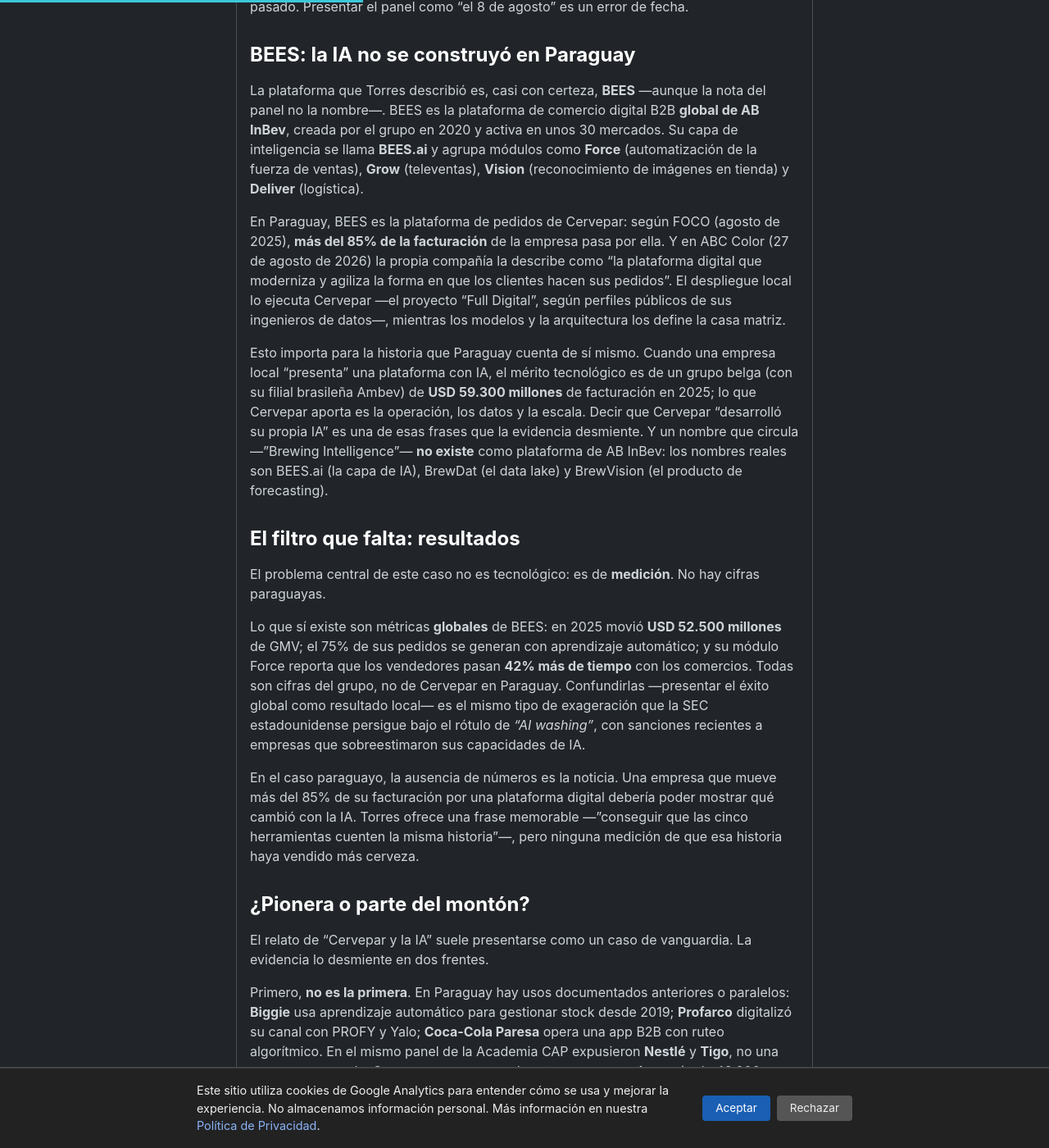
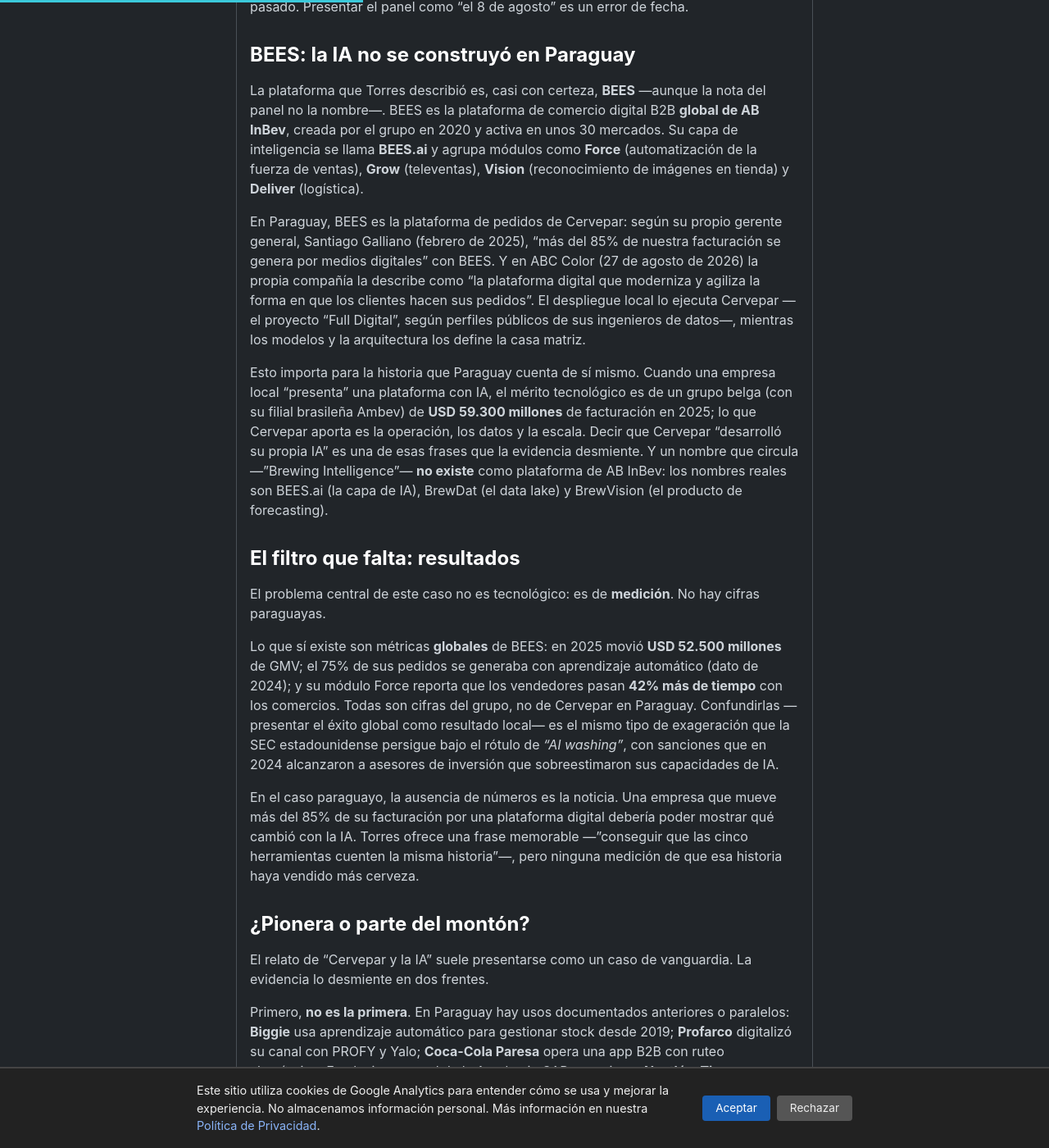
Before and after one commit to miravosqueinteresante/muchotexto.net, a Jekyll site: the page built from _posts/2026-09-26-cervepar-ia-algoritmo-vende-humano-decide.md, in a window 1280 px wide and 1400 px high, scrolled down 1620 px. Shown: the whole window at 82% size. Built offline with Jekyll 4.4.1, drawn with Linux system fonts in a browser that asks for light colours; some of the changed text lies outside the part shown.

Commit message:
Correcciones del #54 según informe de verificación final
Tres cambios, todos con fuente primaria verificada (sitio oficial de Cervepar):
- Puntos de venta: 43.000 (La Nación nov-2025, cifra no verificable en la
  serie real) -> 'más de 50.000 según comunicado propio de Cervepar (18-ago-2026)'.
- 85% de facturación por BEES: se refuerza citando directamente a Santiago
  Galliano (entonces gerente general), feb-2025: 'Más del 85% de nuestra
  facturación se genera por medios digitales' con BEES.
- 75% de pedidos por ML: se aclara que es dato de 2024 (no 2025).
- SEC 'AI washing': 'sanciones recientes' -> 'que en 2024 alcanzaron a
  asesores de inversión' (precisión temporal).
- +2 fuentes (Cervepar 18-ago-2026; Revista PLUS/Galliano 16-ene-2025).
El artículo no requirió retractación alguna.

```diff
--- a/_posts/2026-09-26-cervepar-ia-algoritmo-vende-humano-decide.md
+++ b/_posts/2026-09-26-cervepar-ia-algoritmo-vende-humano-decide.md
@@ -48,7 +48,7 @@
 
 La plataforma que Torres describió es, casi con certeza, **BEES** —aunque la nota del panel no la nombre—. BEES es la plataforma de comercio digital B2B **global de AB InBev**, creada por el grupo en 2020 y activa en unos 30 mercados. Su capa de inteligencia se llama **BEES.ai** y agrupa módulos como **Force** (automatización de la fuerza de ventas), **Grow** (televentas), **Vision** (reconocimiento de imágenes en tienda) y **Deliver** (logística).
 
-En Paraguay, BEES es la plataforma de pedidos de Cervepar: según FOCO (agosto de 2025), **más del 85% de la facturación** de la empresa pasa por ella. Y en ABC Color (27 de agosto de 2026) la propia compañía la describe como "la plataforma digital que moderniza y agiliza la forma en que los clientes hacen sus pedidos". El despliegue local lo ejecuta Cervepar —el proyecto "Full Digital", según perfiles públicos de sus ingenieros de datos—, mientras los modelos y la arquitectura los define la casa matriz.
+En Paraguay, BEES es la plataforma de pedidos de Cervepar: según su propio gerente general, Santiago Galliano (febrero de 2025), "más del 85% de nuestra facturación se genera por medios digitales" con BEES. Y en ABC Color (27 de agosto de 2026) la propia compañía la describe como "la plataforma digital que moderniza y agiliza la forma en que los clientes hacen sus pedidos". El despliegue local lo ejecuta Cervepar —el proyecto "Full Digital", según perfiles públicos de sus ingenieros de datos—, mientras los modelos y la arquitectura los define la casa matriz.
 
 Esto importa para la historia que Paraguay cuenta de sí mismo. Cuando una empresa local "presenta" una plataforma con IA, el mérito tecnológico es de un grupo belga (con su filial brasileña Ambev) de **USD 59.300 millones** de facturación en 2025; lo que Cervepar aporta es la operación, los datos y la escala. Decir que Cervepar "desarrolló su propia IA" es una de esas frases que la evidencia desmiente. Y un nombre que circula —"Brewing Intelligence"— **no existe** como plataforma de AB InBev: los nombres reales son BEES.ai (la capa de IA), BrewDat (el data lake) y BrewVision (el producto de forecasting).
 
@@ -56,7 +56,7 @@
 
 El problema central de este caso no es tecnológico: es de **medición**. No hay cifras paraguayas.
 
-Lo que sí existe son métricas **globales** de BEES: en 2025 movió **USD 52.500 millones** de GMV; el 75% de sus pedidos se generan con aprendizaje automático; y su módulo Force reporta que los vendedores pasan **42% más de tiempo** con los comercios. Todas son cifras del grupo, no de Cervepar en Paraguay. Confundirlas —presentar el éxito global como resultado local— es el mismo tipo de exageración que la SEC estadounidense persigue bajo el rótulo de *"AI washing"*, con sanciones recientes a empresas que sobreestimaron sus capacidades de IA.
+Lo que sí existe son métricas **globales** de BEES: en 2025 movió **USD 52.500 millones** de GMV; el 75% de sus pedidos se generaba con aprendizaje automático (dato de 2024); y su módulo Force reporta que los vendedores pasan **42% más de tiempo** con los comercios. Todas son cifras del grupo, no de Cervepar en Paraguay. Confundirlas —presentar el éxito global como resultado local— es el mismo tipo de exageración que la SEC estadounidense persigue bajo el rótulo de *"AI washing"*, con sanciones que en 2024 alcanzaron a asesores de inversión que sobreestimaron sus capacidades de IA.
 
 En el caso paraguayo, la ausencia de números es la noticia. Una empresa que mueve más del 85% de su facturación por una plataforma digital debería poder mostrar qué cambió con la IA. Torres ofrece una frase memorable —"conseguir que las cinco herramientas cuenten la misma historia"—, pero ninguna medición de que esa historia haya vendido más cerveza.
 
@@ -64,7 +64,7 @@
 
 El relato de "Cervepar y la IA" suele presentarse como un caso de vanguardia. La evidencia lo desmiente en dos frentes.
 
-Primero, **no es la primera**. En Paraguay hay usos documentados anteriores o paralelos: **Biggie** usa aprendizaje automático para gestionar stock desde 2019; **Profarco** digitalizó su canal con PROFY y Yalo; **Coca-Cola Paresa** opera una app B2B con ruteo algorítmico. En el mismo panel de la Academia CAP expusieron **Nestlé** y **Tigo**, no una empresa rezagada. Cervepar es un caso relevante por su **escala** —más de 43.000 puntos de venta, según La Nación (nov-2025); FOCO reportó 45.000 en ago-2025—, no por ser pionera.
+Primero, **no es la primera**. En Paraguay hay usos documentados anteriores o paralelos: **Biggie** usa aprendizaje automático para gestionar stock desde 2019; **Profarco** digitalizó su canal con PROFY y Yalo; **Coca-Cola Paresa** opera una app B2B con ruteo algorítmico. En el mismo panel de la Academia CAP expusieron **Nestlé** y **Tigo**, no una empresa rezagada. Cervepar es un caso relevante por su **escala** —llega a más de 50.000 puntos de venta, según su propio comunicado de agosto de 2026—, no por ser pionera.
 
 Segundo, el país está lejos de la vanguardia regional. El **Índice Latinoamericano de IA 2025** ubica a Paraguay en **31,20 sobre 100, puesto 14 de 19**, en la categoría **"Exploradores"** —la etiqueta oficial, no "ecosistemas incipientes" como parafrasea la prensa—. Y el dato de que "5 de cada 10 empresas paraguayas usan IA" es una **estimación sectorial** referida a la **selección de personal**, no una medición de adopción general. La transformación digital de Cervepar, presentada en un gremio de anunciantes, es un caso de **marketing de tendencia** tanto como de tecnología.
 
@@ -141,6 +141,8 @@
 21. [Yalo — Caso Profarco (PROFY)](https://www.yalo.ai/)
 22. [Forbes Paraguay — Coca-Cola Paresa y el ruteo algorítmico (1-abr-2025)](https://www.forbes.com.py/)
 23. [ABC Color — "En Paraguay, 5 de cada 10 empresas usa IA para selección de personal" (8-mar-2026)](https://www.abc.com.py/negocios/2026/03/08/en-paraguay-5-de-cada-10-empresas-usa-ia-para-seleccion-de-personal/)
+24. [Cervepar — "En el Día Internacional de la Cerveza…" (18-ago-2026)](https://cervepar.com.py/index.php/2026/08/18/en-el-dia-internacional-de-la-cerveza-cervepar-festeja-con-orgullo-nacional-y-calidad-mundial/)
+25. [Revista PLUS — Entrevista a Santiago Galliano, gerente general de Cervepar (16-ene-2025)](https://revistaplus.com.py/2025/01/16/santiago-galliano-cervepar-es-un-puente-entre-paraguay-y-el-mundo/)
 
 **Metodología:** Artículo elaborado con la investigación de agentes de búsqueda (§5.8) documentada en `research_cervepar/`, auditable paso a paso. La distinción entre la plataforma global BEES y su operación local por Cervepar se verificó contra fuentes de AB InBev y prensa paraguaya. Las cifras migratorias y fiscales no aplican aquí; los datos de adopción de IA se contrastaron contra el ILIA 2025. Los superlativos ("pionera", "la primera") se verificaron contra el universo de casos documentados en Paraguay, no solo contra la muestra citada.
 
```
